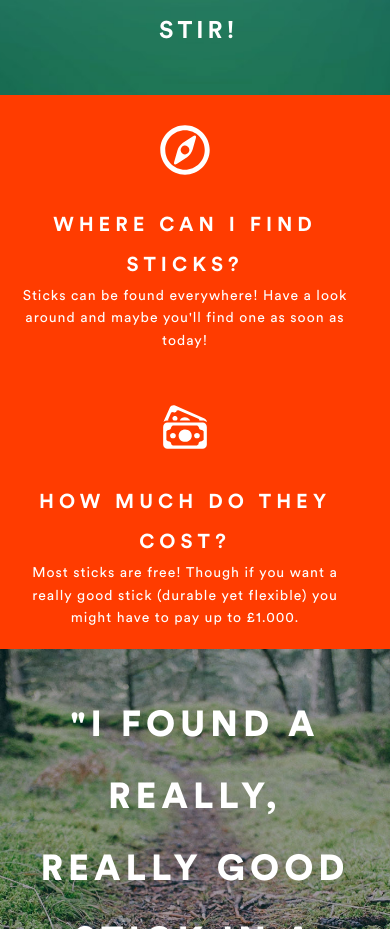
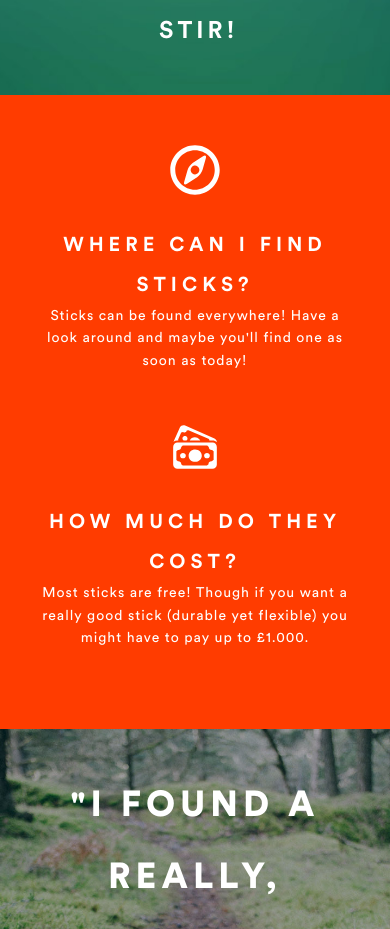
Before and after one commit to andersolof/sticks, a plain HTML site: page index.html in a window 390 px wide. Shown: the part 987-1916 px from the top of the page. Drawn offline with Linux system fonts and the light colour scheme.

Commit message:
Updated style.css

```diff
--- a/css/style.css
+++ b/css/style.css
@@ -75,6 +75,7 @@ header h1 {
 .intro {
 	background: #ff3c00;
 
+
 }
 
 .introcolumn img {
@@ -113,6 +114,11 @@ header h1 {
 	text-align: center;
 }
 
+.second.group {
+	max-width: 1200px;
+	margin: 0 auto;
+}
+
 blockquote {
 	text-align: center;
 	font-weight: 900;
@@ -145,6 +151,10 @@ blockquote {
 	.quote {
 		padding: 40px;
 	}
+
+	.second.group {
+		padding: 20px 0 60px 0;
+	}
 }
 
 
```
